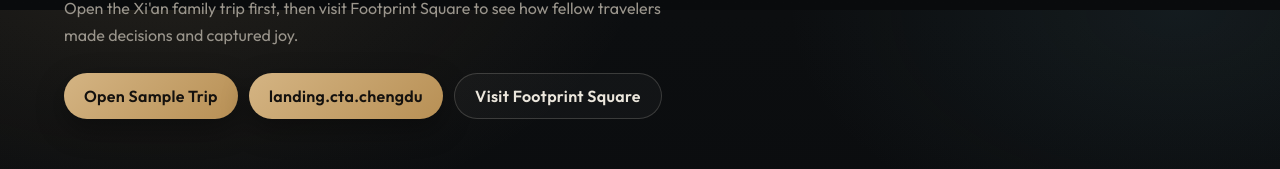
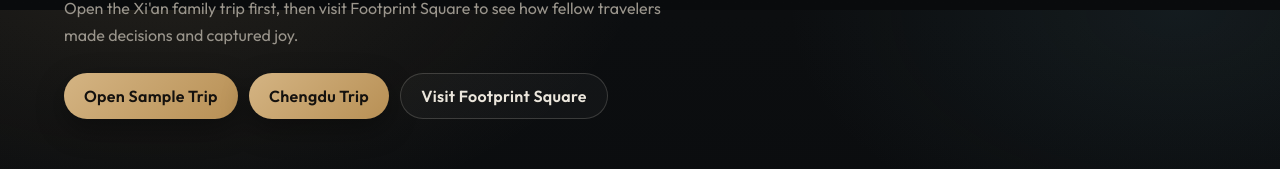
Before and after one commit to woheshiwen/real-travel, a React (Vite) app: page / in a window 1280 px wide. Shown: the part 3190-3359 px from the top of the page. Built offline with nearby package versions, Linux system fonts and the light colour scheme; no server answers.

Commit message:
feat: i18n 新增 landing.cta.chengdu

```diff
--- a/src/i18n/translations.ts
+++ b/src/i18n/translations.ts
@@ -52,6 +52,7 @@ const t: Record<string, Record<Lang, string>> = {
   'landing.cta.title':  { en: 'From sample itinerary to real community.', zh: '从示例行程，走到真实社区。', fr: "De l'itinéraire exemple à la vraie communauté.", ja: 'サンプル旅程から、本当のコミュニティへ。', ko: '샘플 여정에서 진짜 커뮤니티로.' },
   'landing.cta.text':   { en: 'Open the Xi\'an family trip first, then visit Footprint Square to see how fellow travelers made decisions and captured joy.', zh: '先打开西安家庭游路书，再去足迹广场看看同行人怎么做决定、怎么把快乐留下来。', fr: "Ouvrez d'abord le voyage familial à Xi'an, puis visitez la Place des empreintes pour voir comment les autres voyageurs ont pris leurs décisions et capturé leur joie.", ja: 'まず西安家族旅行の旅程を開き、それから足跡広場で仲間の旅行者がどう判断し、喜びを残したかを見てみましょう。', ko: '먼저 시안 가족 여행 여정을 열고, 발자국 광장에서 동료 여행자들이 어떻게 결정을 내리고 기쁨을 남겼는지 확인하세요.' },
   'landing.cta.open':   { en: 'Open Sample Trip', zh: '打开示例行程', fr: "Ouvrir l'exemple", ja: 'サンプル旅程を開く', ko: '샘플 여정 열기' },
+  'landing.cta.chengdu': { en: 'Chengdu Trip', zh: '成都行程', fr: 'Voyage Chengdu', ja: '成都の旅程', ko: '청두 여행' },
   'landing.cta.community': { en: 'Visit Footprint Square', zh: '进入足迹广场', fr: 'Visiter la Place', ja: '足跡広場へ', ko: '발자국 광장 방문' },
 
   'landing.footer.tagline': { en: 'Travel by truth — leave joy for those who follow.', zh: '按实况出行，把快乐留给后来者。', fr: 'Voyagez selon la vérité — laissez la joie à ceux qui suivent.', ja: '実況に従って旅をし、後に続く人に喜びを残そう。', ko: '실황에 따라 여행하고, 뒤따르는 이들에게 기쁨을 남기세요.' },
```
